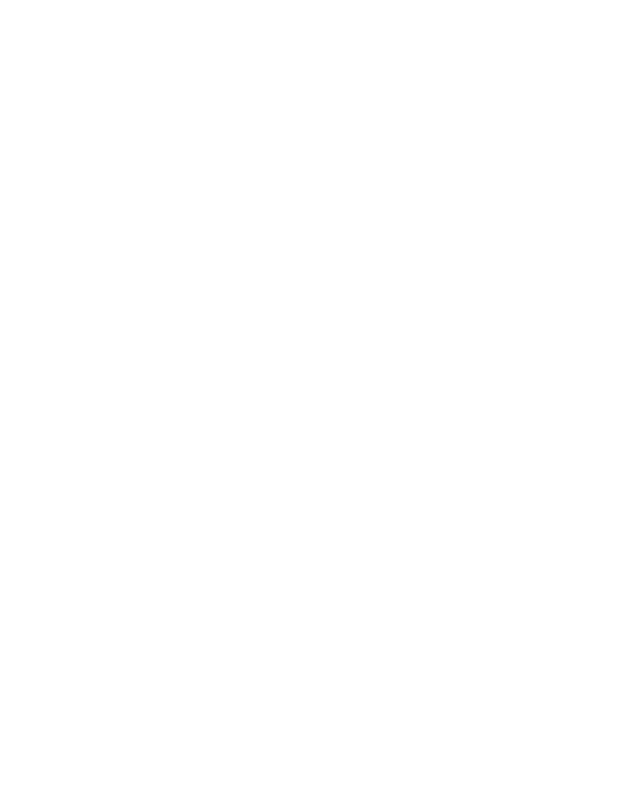
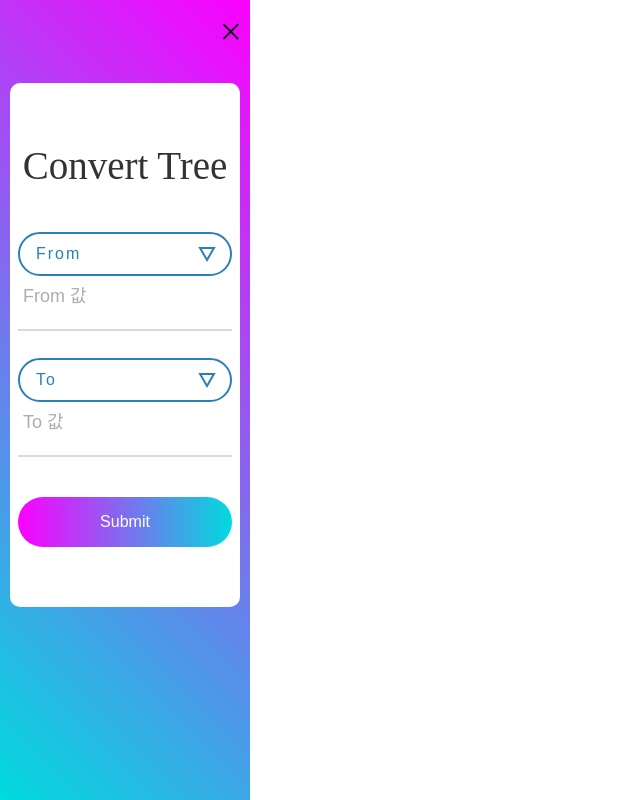
Before and after one commit to lowweighthighrepeat/convert_tree, a browser extension: page templates/sidenav.html in a window 1280 px wide. Shown: the whole page, without its empty margins (0-640 px from the left). Drawn offline with Linux system fonts and the light colour scheme.

Commit message:
side nav design

```diff
--- a/css/sidenav.css
+++ b/css/sidenav.css
@@ -1,7 +1,7 @@
 /* The side navigation menu */
 .convert-tree-sidenav {
   height: 100%; /* 100% Full-height */
-  width: 0px; /* 0 width - change this with JavaScript */
+  width: 250px; /* 0 width - change this with JavaScript */
   position: fixed; /* Stay in place */
   z-index: 1000000; /* Stay on top */
   top: 0; /* Stay at the top */
@@ -74,13 +74,6 @@
 }
 
 /*---------------------------------------------*/
-.convert-tree-sidenav   a {
-  font-size: 14px;
-  line-height: 1.7;
-  color: #666666;
-  margin: 0px;
-  transition: all 0.4s;
-}
 
 .convert-tree-sidenav a:focus {
   outline: none !important;
@@ -137,22 +130,24 @@
 [ Contact ]*/
 
 .container-contact100 {
+  align-content: baseline;
   width: 100%;
   height: 100%;
   display: flex;
   flex-wrap: wrap;
+
   justify-content: center;
-  padding: 0px 15px;
   background: #a64bf4;
   background: -webkit-linear-gradient(45deg, #00dbde, #fc00ff);
 }
 
 .wrap-contact100 {
+  margin: 20px 10px;
   width: 500px;
   background: #fff;
   border-radius: 10px;
   overflow: hidden;
-  padding: 10px;
+  padding: 60px 8px;
 }
 
 /*------------------------------------------------------------------
@@ -235,13 +230,13 @@ textarea.input100 {
   padding-bottom: 13px;
 }
 
-.input100:focus + .focus-input100::before {
+/* .input100:focus + .focus-input100::before {
   width: 100%;
 }
 
 .has-val.input100 + .focus-input100::before {
   width: 100%;
-}
+} */
 
 /*------------------------------------------------------------------
 [ Button ]*/
```
